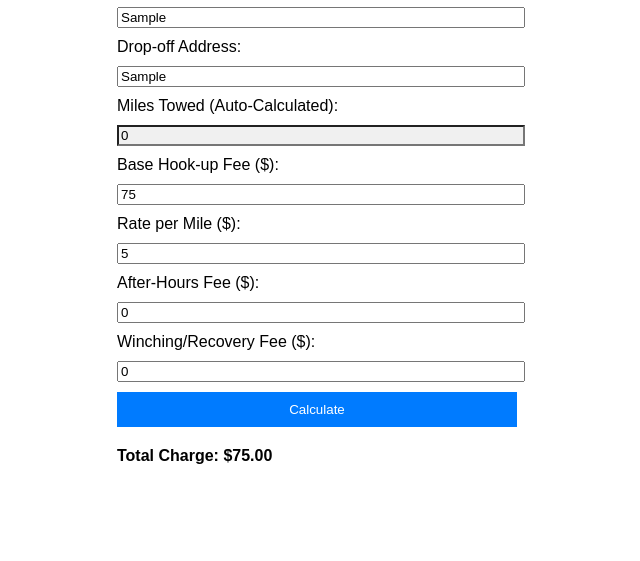
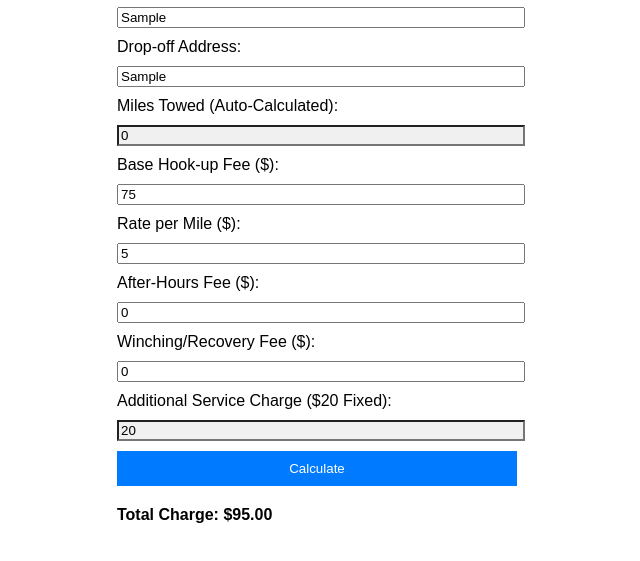
Before and after one commit to codewithtey/tow.calculator, a plain HTML site: page index.html in a window 1280 px wide. Both pictures are taken after typing "Sample", "Sample" into the empty fields and a click on the button "Calculate". Shown: the part 109-670 px from the top of the page, without its empty margins (323-963 px from the left). Drawn offline with Linux system fonts and the light colour scheme; some packages are replaced by stand-ins of ours.

Commit message:
Update index.html

```diff
--- a/index.html
+++ b/index.html
@@ -39,6 +39,9 @@
         <label for="winching">Winching/Recovery Fee ($):</label>
         <input type="number" id="winching" value="0">
 
+        <label for="additionalService">Additional Service Charge ($20 Fixed):</label>
+        <input type="number" id="additionalService" value="20" readonly>
+
         <button onclick="calculateCharge()">Calculate</button>
 
         <div id="result"></div>
@@ -46,6 +49,7 @@
 
     <script>
         let distanceService;
+
         function initializeAutocomplete() {
             let pickupInput = document.getElementById("pickupAddress");
             let dropoffInput = document.getElementById("dropoffAddress");
@@ -55,9 +59,7 @@
 
             distanceService = new google.maps.DistanceMatrixService();
 
-            // Trigger calculation when the user selects an address
-            dropoffInput.addEventListener("change", calculateMiles);
-            dropoffInput.addEventListener("blur", calculateMiles); // In case user doesn't hit Enter
+            document.getElementById("dropoffAddress").addEventListener("blur", calculateMiles);
         }
 
         function calculateMiles() {
@@ -73,16 +75,14 @@
                 }, function(response, status) {
                     if (status === 'OK' && response.rows[0].elements[0].status === 'OK') {
                         let distanceText = response.rows[0].elements[0].distance.text;
-                        let miles = parseFloat(distanceText.replace(/[^\d.]/g, "")); // Extract number from text
+                        let miles = parseFloat(distanceText.replace(/[^\d.]/g, ""));
                         if (!isNaN(miles)) {
                             mileageField.value = miles.toFixed(1);
-                            console.log(`Distance Calculated: ${miles.toFixed(1)} miles`);
                         } else {
                             mileageField.value = "0";
-                            console.warn("Distance response invalid");
                         }
                     } else {
-                        console.error("Error calculating distance:", status, response);
+                        console.error("Distance calculation error:", status, response);
                         mileageField.value = "0";
                     }
                 });
@@ -90,18 +90,16 @@
         }
 
         function calculateCharge() {
-            calculateMiles(); // Ensure miles are updated before calculating charge
+            let baseFee = parseFloat(document.getElementById('baseFee').value) || 0;
+            let mileage = parseFloat(document.getElementById('mileage').value) || 0;
+            let ratePerMile = parseFloat(document.getElementById('ratePerMile').value) || 0;
+            let afterHours = parseFloat(document.getElementById('afterHours').value) || 0;
+            let winching = parseFloat(document.getElementById('winching').value) || 0;
+            let additionalService = parseFloat(document.getElementById('additionalService').value) || 0;
 
-            setTimeout(() => { // Delay to ensure miles field is updated
-                let baseFee = parseFloat(document.getElementById('baseFee').value) || 0;
-                let mileage = parseFloat(document.getElementById('mileage').value) || 0;
-                let ratePerMile = parseFloat(document.getElementById('ratePerMile').value) || 0;
-                let afterHours = parseFloat(document.getElementById('afterHours').value) || 0;
-                let winching = parseFloat(document.getElementById('winching').value) || 0;
+            let totalCost = baseFee + (mileage * ratePerMile) + afterHours + winching + additionalService;
 
-                let totalCost = baseFee + (mileage * ratePerMile) + afterHours + winching;
-                document.getElementById('result').innerText = `Total Charge: $${totalCost.toFixed(2)}`;
-            }, 1000); // Give it 1 second to ensure API returns distance
+            document.getElementById('result').innerText = `Total Charge: $${totalCost.toFixed(2)}`;
         }
     </script>
 
```
